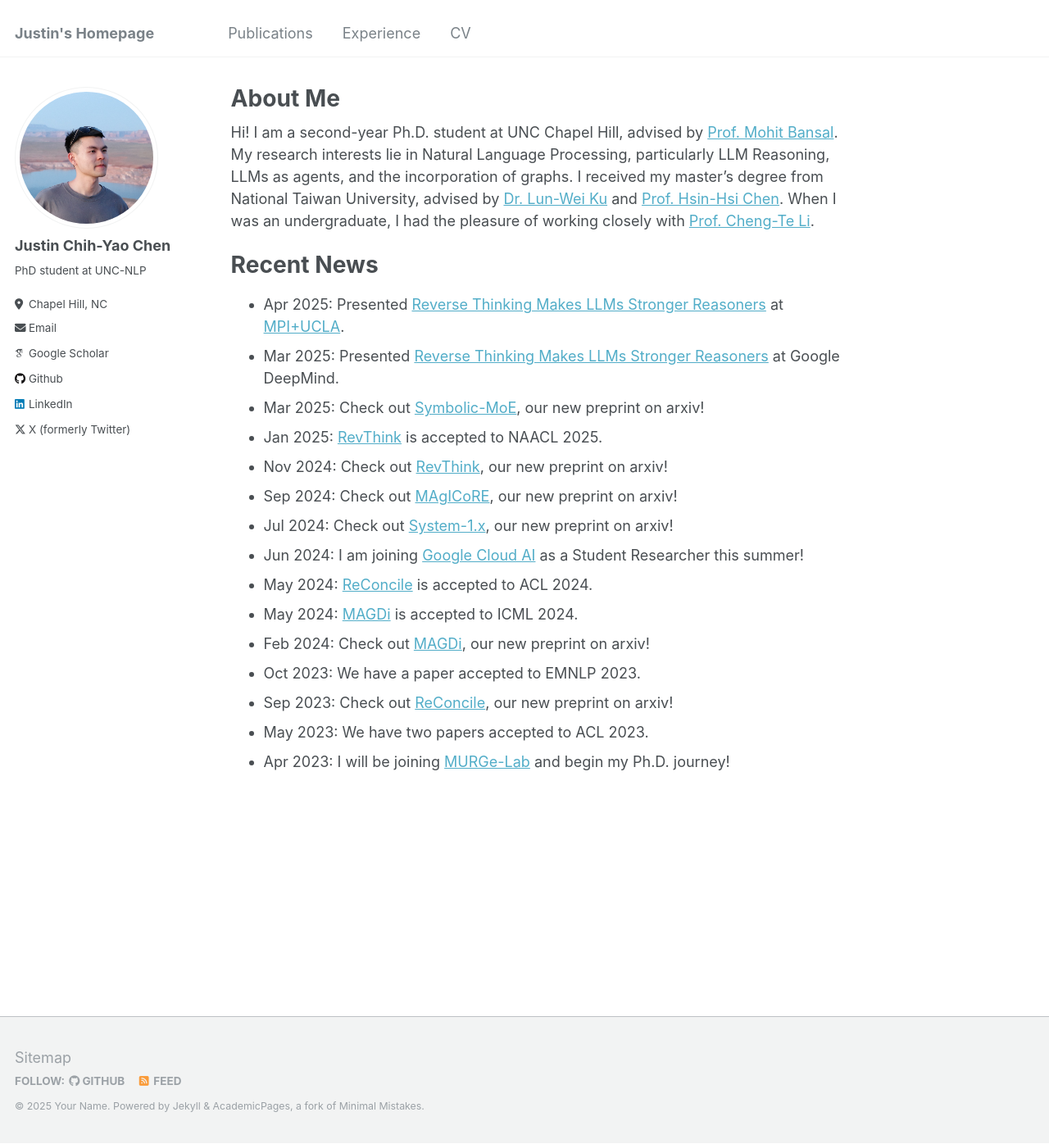
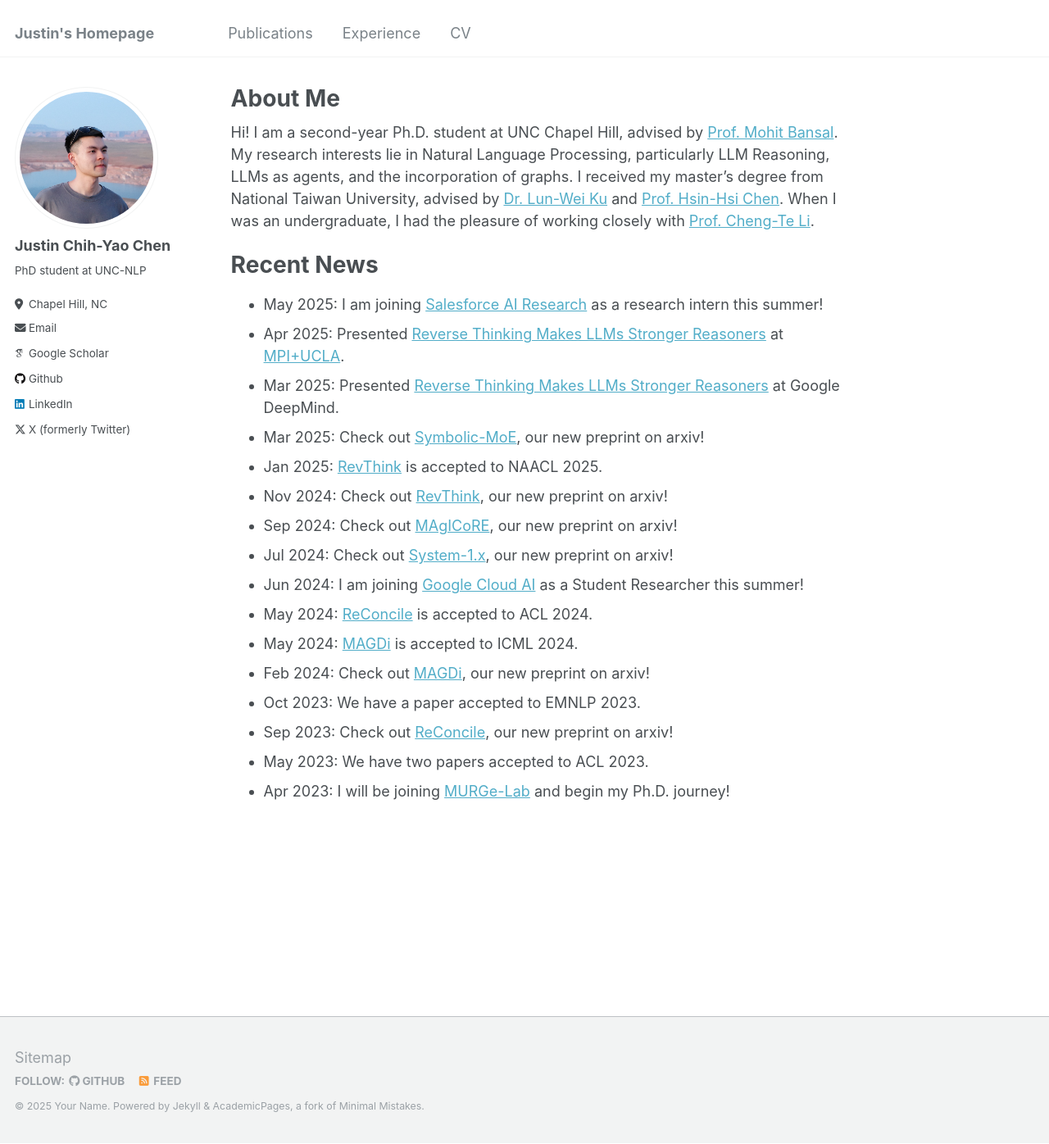
Before and after one commit to dinobby/dinobby.github.io, a Jekyll site: the page built from _pages/about.md, in a window 1280 px wide and 1396 px high. Shown: the whole window at 82% size. Built offline with Jekyll 4.4.1, drawn with Linux system fonts in a browser that asks for light colours; some web fonts are replaced.

Commit message:
Update about.md

```diff
--- a/_pages/about.md
+++ b/_pages/about.md
@@ -10,6 +10,7 @@ redirect_from:
 Hi! I am a second-year Ph.D. student at UNC Chapel Hill, advised by [Prof. Mohit Bansal](https://www.cs.unc.edu/~mbansal/){:target="\_blank"}. My research interests lie in Natural Language Processing, particularly LLM Reasoning, LLMs as agents, and the incorporation of graphs. I received my master's degree from National Taiwan University, advised by [Dr. Lun-Wei Ku](https://www.iis.sinica.edu.tw/pages/lwku/index_zh.html){:target="\_blank"} and [Prof. Hsin-Hsi Chen](http://nlg.csie.ntu.edu.tw/advisor.php){:target="\_blank"}. When I was an undergraduate, I had the pleasure of working closely with [Prof. Cheng-Te Li](https://sites.google.com/view/chengteli/){:target="\_blank"}.
 
 # Recent News
+- May 2025: I am joining [Salesforce AI Research](https://www.salesforceairesearch.com/) as a research intern this summer!
 - Apr 2025: Presented [Reverse Thinking Makes LLMs Stronger Reasoners](https://arxiv.org/abs/2411.19865) at [MPI+UCLA](https://www.mis.mpg.de/events/series/math-machine-learning-seminar-mpi-mis-ucla).
 - Mar 2025: Presented [Reverse Thinking Makes LLMs Stronger Reasoners](https://arxiv.org/abs/2411.19865) at Google DeepMind.
 - Mar 2025: Check out [Symbolic-MoE](https://arxiv.org/abs/2503.05641), our new preprint on arxiv!
```
